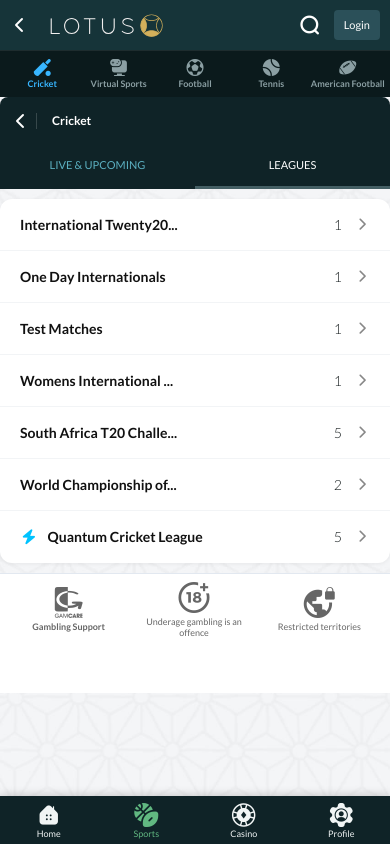
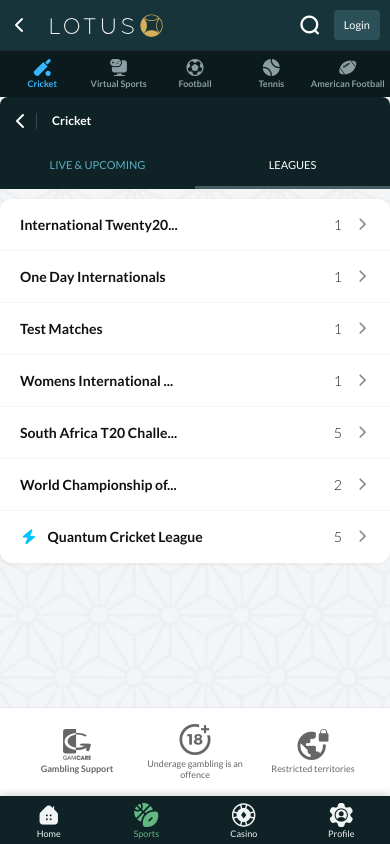
Before and after one commit to Rukhsana18/lotus, an Angular app: page /sports in a window 390 px wide. Built offline with nearby package versions, Linux system fonts and the light colour scheme.

Commit message:
fixed the footer

```diff
--- a/src/app/layout/footer/footer.scss
+++ b/src/app/layout/footer/footer.scss
@@ -33,7 +33,7 @@
         align-items: center;
         justify-items: center;
         gap: 4px;
-        padding: 8px 10px 55px 8px;
+        // padding: 8px 10px 55px 8px;
         font-size: 9px;
         line-height: 1.15;
 
--- a/src/app/pages/american-football/american-football.html
+++ b/src/app/pages/american-football/american-football.html
@@ -43,7 +43,7 @@
         </button>
       </div>
 
-      <main class="matches-feed">
+      <main class="sports-content">
         @for (league of leagueGroups; track league.id) {
         <div class="league-accordion-card">
           <div class="league-header" (click)="toggleLeague(league)">
--- a/src/styles.scss
+++ b/src/styles.scss
@@ -2382,6 +2382,59 @@
   padding: 0 16px 24px 16px;
 }
 
+@media (max-width: 720px) {
+  .sports-layout:has(> .sports-content > .sports-detail-container) {
+    height: calc(100% - 48px);
+  }
+
+  .sports-layout > .sports-content > .sports-detail-container {
+    flex: 1 0 auto;
+    height: auto;
+    min-height: calc(100dvh - 50px - 47px - 48px);
+    overflow: visible;
+  }
+
+  .sports-content:has(> .sports-detail-container) {
+    display: flex;
+    flex-direction: column;
+  }
+
+  .sports-content:has(> app-league-detail) {
+    display: flex;
+    flex-direction: column;
+  }
+
+  .sports-content > app-league-detail {
+    display: flex;
+    flex: 1 0 auto;
+    flex-direction: column;
+    min-height: 100%;
+  }
+
+  .sports-detail-container > app-leagues {
+    flex: 1 0 auto;
+  }
+
+  .sports-detail-container > .filter-pills-bar {
+    position: sticky;
+    z-index: 20;
+    top: 0;
+    flex: 0 0 auto;
+    background: #f2f5f5;
+  }
+
+  .sports-detail-container > .matches-feed {
+    position: relative;
+    z-index: 0;
+    flex: 1 0 auto;
+  }
+
+  .sports-detail-container > app-footer {
+    display: block;
+    flex: 0 0 auto;
+  }
+}
+
 .league-accordion-card {
   border-radius: 12px;
   overflow: hidden;
```
